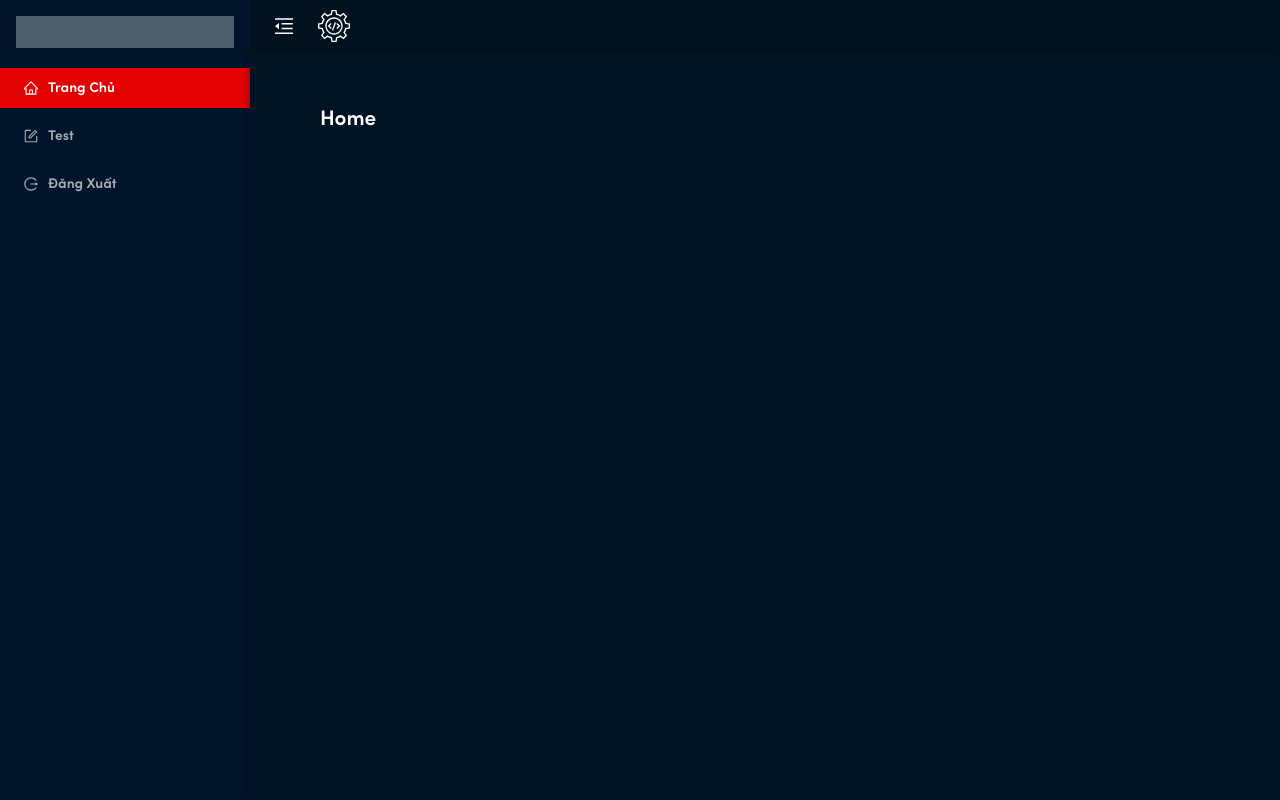
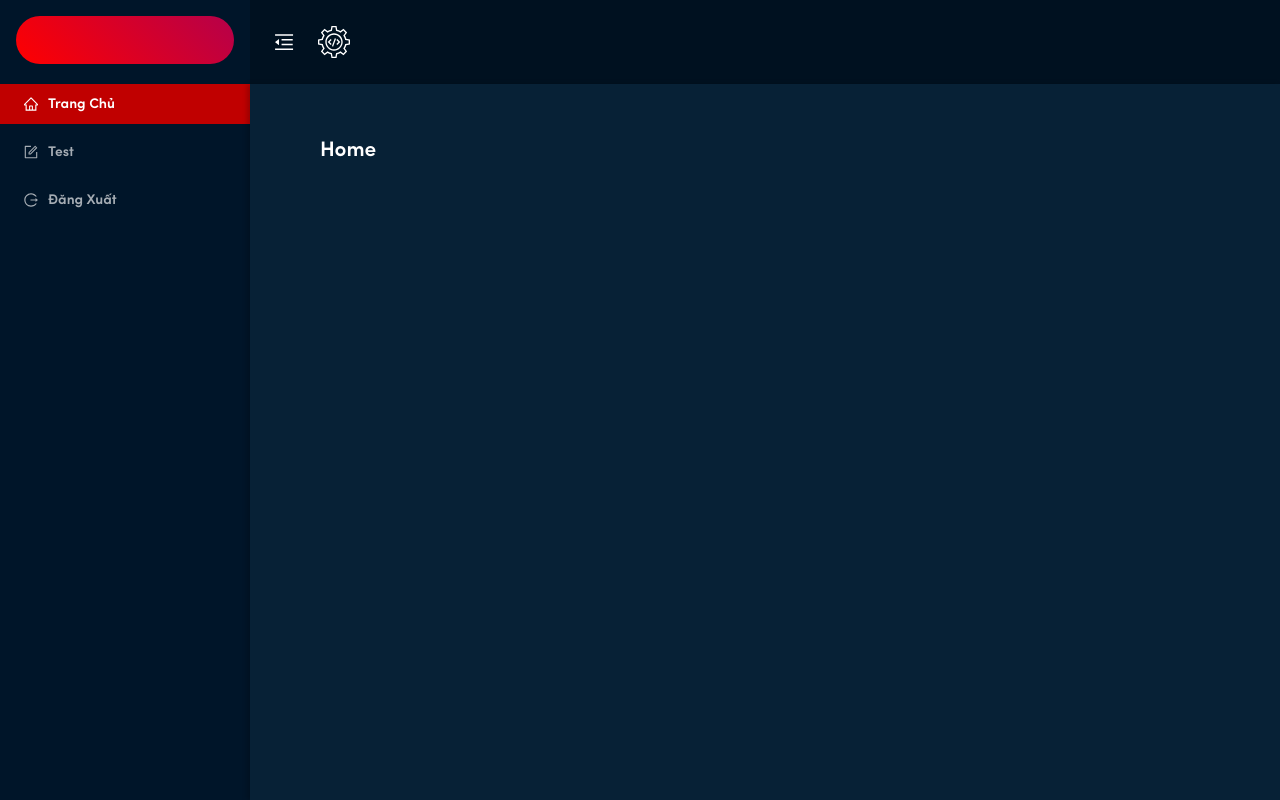
Before and after one commit to phongzzz98/DCipher, a React (Create React App) app: page / in a window 1280 px wide. Built offline with nearby package versions, Linux system fonts and the light colour scheme; sample sign-in values are in the browser's storage.

Commit message:
header and nav style

```diff
--- a/src/App.tsx
+++ b/src/App.tsx
@@ -13,7 +13,7 @@ import { Error } from './pages/Error/Error';
 function App() {
   const dark = {
     theme: {
-      primaryColor: '#e30000',
+      primaryColor: '#c00000',
     }
   }
 
--- a/src/common/Header/Header.tsx
+++ b/src/common/Header/Header.tsx
@@ -22,7 +22,7 @@ export const Header = (props: HeaderProps) => {
                     src={codeGear}
                 />
             </Link>
-            <span className={!isNavbarOpen ? "header-logo-off logo-inactive" : "header-logo logo-active"}>DCipher</span>
+            <span className={!isNavbarOpen ? "header-logo-start-to-off logo-inactive" : "header-logo logo-active"}>DCipher</span>
         </div>
     )
 }
--- a/src/common/Header/HeaderStyle.css
+++ b/src/common/Header/HeaderStyle.css
@@ -5,6 +5,7 @@
     display: flex;
     align-items: center;
     justify-content: flex-start;
+    min-height: 84px;
 
 }
 .header-app > a {
@@ -29,7 +30,7 @@
     transform: translateX(-2rem);
 }
 
-.header-logo-off {
+.header-logo-start-to-off {
     margin: auto 0 auto 15px;
     opacity: 1;
     transform: translateX(0);
--- a/src/common/Layout/MainLayout.tsx
+++ b/src/common/Layout/MainLayout.tsx
@@ -1,59 +1,20 @@
-import { Menu, Layout } from 'antd'
-import React, { useState } from 'react'
+import { Layout } from 'antd'
+import { useState } from 'react'
 import { Header } from '../Header/Header'
-import {
-  HomeOutlined,
-  FormOutlined,
-  LogoutOutlined,
-} from "@ant-design/icons";
 import './MainLayoutStyle.css'
-import { Link, Outlet, useNavigate } from 'react-router-dom'
-import { removeAccessToken, removeUserInfo } from '../../utils/localStorage'
-import { useDispatch, useSelector } from 'react-redux'
-import { logout } from '../../redux/reducers/AuthReducer'
+import { Outlet } from 'react-router-dom'
+import { useSelector } from 'react-redux'
 import { loadingSelector } from '../../redux/reducers/LoadingReducer'
+import { Navbar } from '../Navbar/Navbar'
 
 export const MainLayout = () => {
-  const dispatch = useDispatch();
-  const navigate = useNavigate();
   const isLoading = useSelector(loadingSelector)
-
-  const handleClickLogOut = () => {
-    removeAccessToken();
-    removeUserInfo();
-    dispatch(logout());
-    navigate('/login');
-  };
-
   const [isNavbarOpen, setIsNavbarOpen] = useState(false)
   if (!isLoading) {
     return (
       <Layout className="main-layout">
         <Layout.Sider className='sider' width={250} trigger={null} collapsible={true} collapsed={isNavbarOpen}>
-          <div className="logo" />
-          <Menu
-            theme="dark"
-            mode="inline"
-            defaultSelectedKeys={['1']}
-          >
-            <Menu.Item key="1" icon={<HomeOutlined />}>
-              <Link to={'/'}>
-                <span className="navbar-span">Trang Chủ</span>
-              </Link>
-            </Menu.Item>
-            <Menu.Item key="2" icon={<FormOutlined />}>
-              <Link to={'user'}>
-                <span className="navbar-span">Test</span>
-              </Link>
-            </Menu.Item>
-            <Menu.Item
-              key="3"
-              onClick={handleClickLogOut}
-              icon={<LogoutOutlined />}
-            >
-              <span className="navbar-span">Đăng Xuất</span>
-            </Menu.Item>
-          </Menu>
+          <Navbar />
         </Layout.Sider>
         <Layout className="site-layout">
           <Header setIsNavbarOpen={setIsNavbarOpen} isNavbarOpen={isNavbarOpen} />
--- a/src/common/Layout/MainLayoutStyle.css
+++ b/src/common/Layout/MainLayoutStyle.css
@@ -3,13 +3,8 @@
     font-family: 'SofiaProSemiBold';
 }
 
-.logo {
-    height: 32px;
-    margin: 16px;
-    background: rgba(255, 255, 255, 0.3);
-}
 .site-layout .site-layout-background {
-    background: #001324;
+    background: #001b31f8;
     z-index: 1;
     box-shadow: -3px 0 5px 0 rgba(0,0,0,0.2);
     font-size: 1.5em;
--- /dev/null
+++ b/src/common/Navbar/Navbar.tsx
@@ -0,0 +1,65 @@
+import {
+    HomeOutlined,
+    FormOutlined,
+    LogoutOutlined,
+} from "@ant-design/icons";
+import { Menu } from 'antd'
+import { Link, useLocation, useNavigate } from 'react-router-dom'
+import { removeAccessToken, removeUserInfo } from '../../utils/localStorage'
+import { useDispatch } from 'react-redux'
+import { logout } from '../../redux/reducers/AuthReducer'
+import './NavbarStyle.css'
+import { useEffect, useState } from "react";
+
+
+export const Navbar = () => {
+    const dispatch = useDispatch();
+    const navigate = useNavigate();
+    const location = useLocation();
+
+    const handleClickLogOut = () => {
+        removeAccessToken();
+        removeUserInfo();
+        dispatch(logout());
+        navigate('/login');
+    };
+
+    const items = [
+        { key: '1', label: 'Home', path: '/' },
+        { key: '2', label: 'User', path: '/user' },
+    ]
+    const [selectedKey, setSelectedKey] = useState(items.find(item => location.pathname === item.path)?.key)
+
+    useEffect(() => {
+        setSelectedKey(items.find(_item => location.pathname === _item.path)?.key)
+    }, [location])
+
+    return (
+        <div>
+            <div className="logo"></div>
+            <Menu
+                theme="dark"
+                mode="inline"
+                selectedKeys={[selectedKey!]}
+            >
+                <Menu.Item key="1" icon={<HomeOutlined />}>
+                    <Link to={'/'}>
+                        <span className="navbar-span">Trang Chủ</span>
+                    </Link>
+                </Menu.Item>
+                <Menu.Item key="2" icon={<FormOutlined />}>
+                    <Link to={'user'}>
+                        <span className="navbar-span">Test</span>
+                    </Link>
+                </Menu.Item>
+                <Menu.Item
+                    key="3"
+                    onClick={handleClickLogOut}
+                    icon={<LogoutOutlined />}
+                >
+                    <span className="navbar-span">Đăng Xuất</span>
+                </Menu.Item>
+            </Menu>
+        </div>
+    )
+}
--- /dev/null
+++ b/src/common/Navbar/NavbarStyle.css
@@ -0,0 +1,7 @@
+.logo {
+    height: 48px;
+    margin: 16px;
+    background: linear-gradient(45deg, red, blue);
+    background-size: 400%;
+    border-radius: 2em
+}
```
